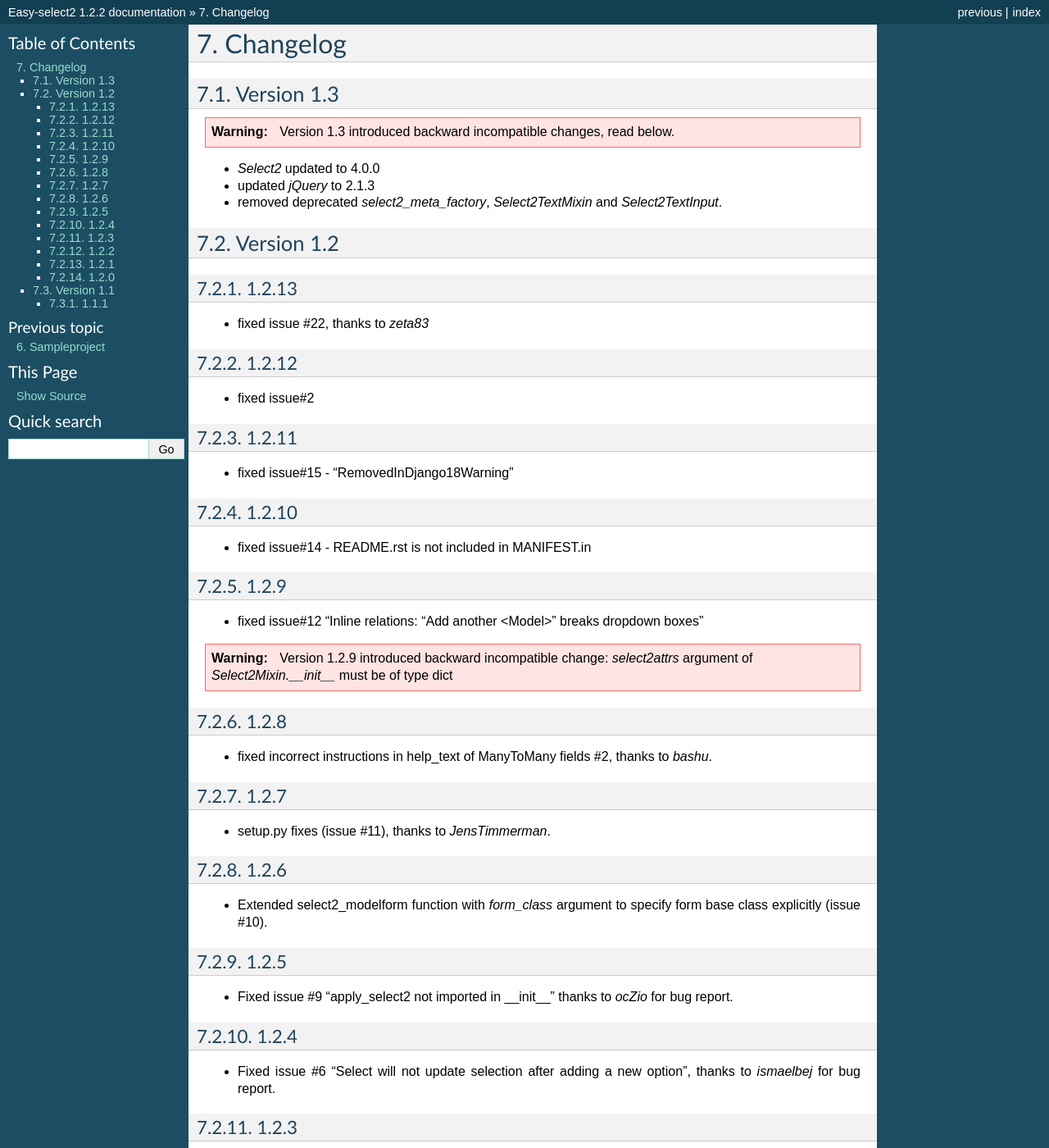
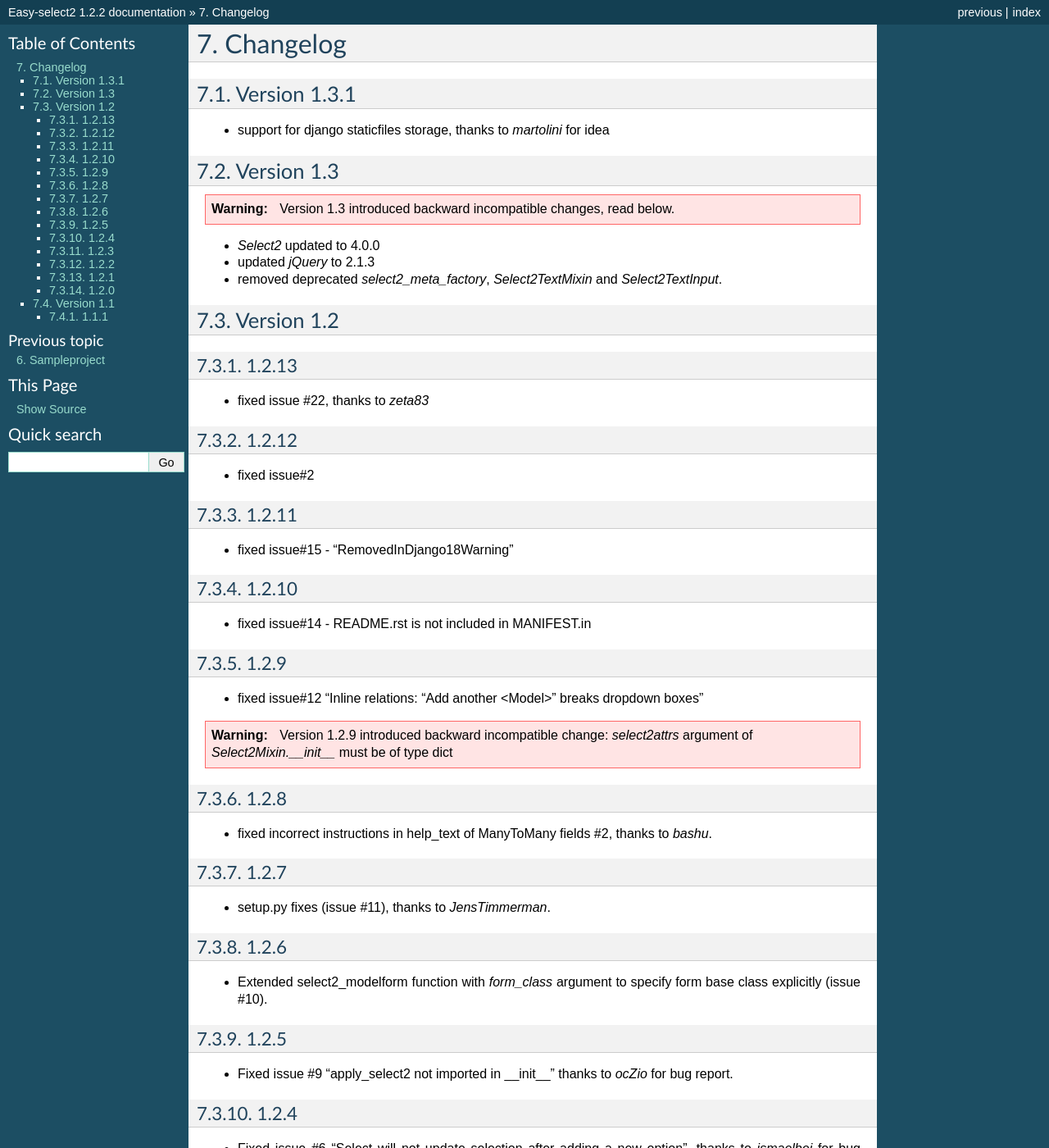
Before and after one commit to asyncee/django-easy-select2, a Sphinx documentation site: the page built from docs/source/changelog.rst, in a window 1280 px wide and 1400 px high. Shown: the whole window at 82% size. Built offline with Sphinx 7.4.7, drawn with Linux system fonts in a browser that asks for light colours; some of the changed text lies outside the part shown.

Commit message:
Updated changelog

```diff
--- a/docs/source/changelog.rst
+++ b/docs/source/changelog.rst
@@ -1,5 +1,11 @@
 Changelog
 =========
+
+Version 1.3.1
+-------------
+
+- support for django staticfiles storage, thanks to *martolini* for idea
+
 
 Version 1.3
 -----------
```
